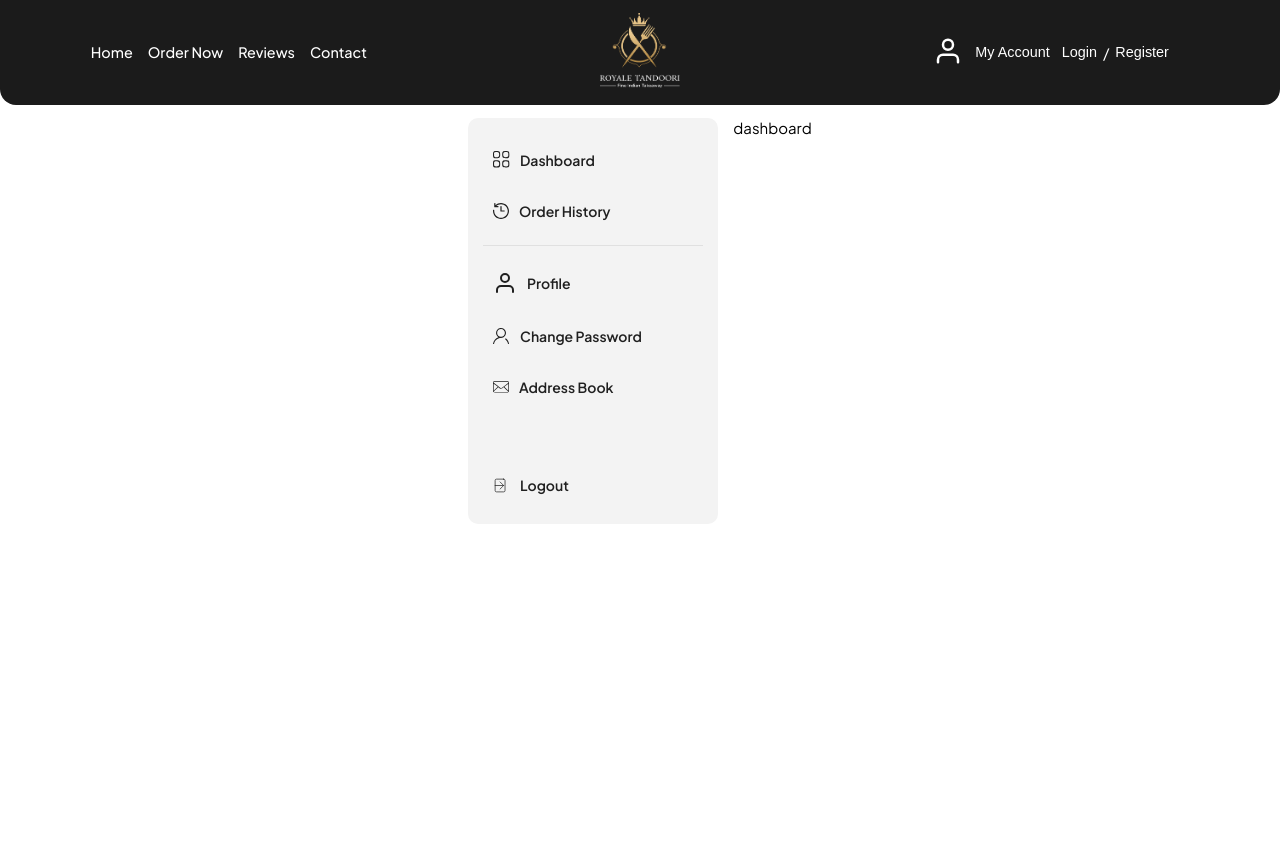
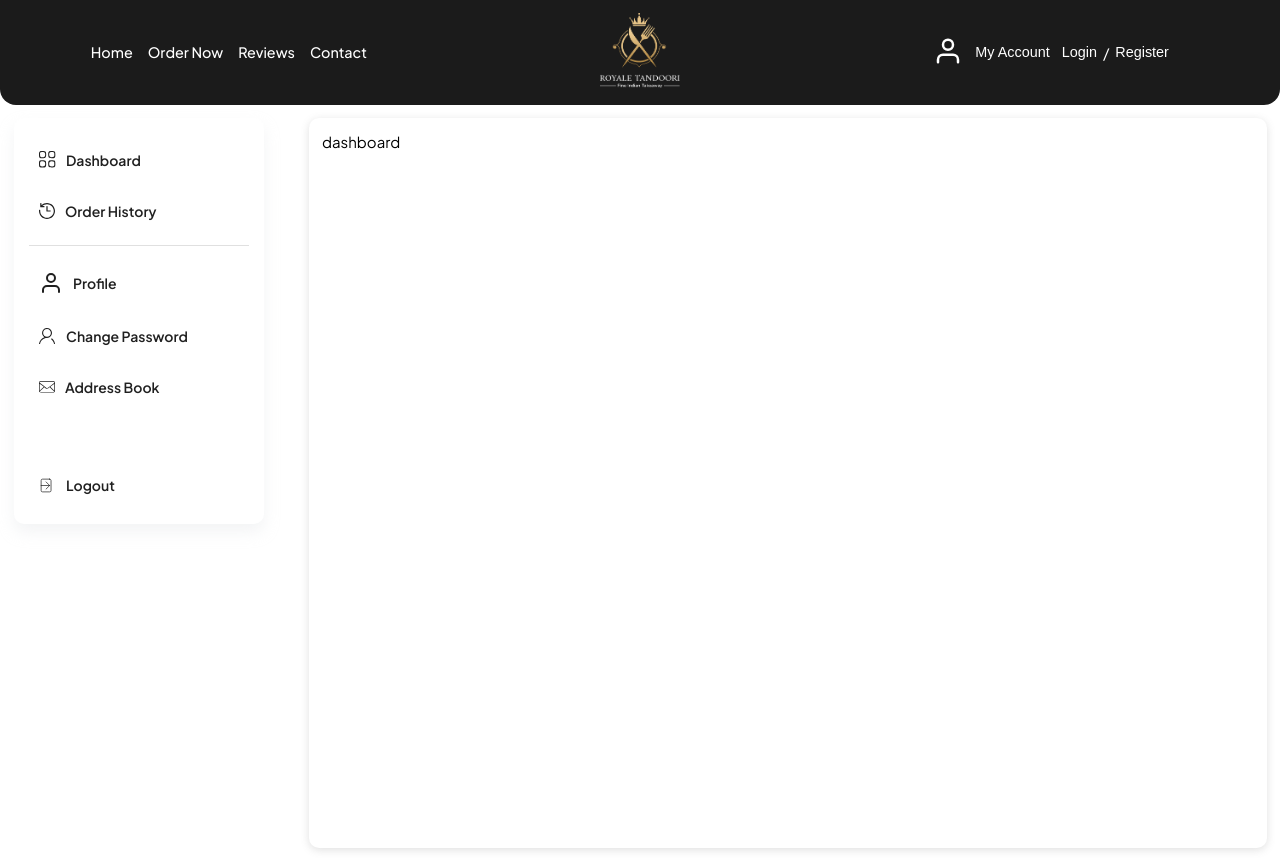
Before and after one commit to asimrasheed533/Royale-web, a Next.js app: page /dashboard in a window 1280 px wide. Before the commit the page ends 800 px from the top, so only its background shows below. Built offline with nearby package versions, Linux system fonts and the light colour scheme.

Commit message:
Update myCart.scss

```diff
--- a/src/style/myCart.scss
+++ b/src/style/myCart.scss
@@ -37,25 +37,38 @@
   width: 100%;
   max-width: 1366px;
   display: flex;
-  justify-content: center;
+  justify-content: space-between;
+  gap: 3em;
   margin: 0 auto;
   padding: 0.9em;
-  gap: 1em;
 }
-
+.dashboard__container {
+  width: 100%;
+  max-width: 1366px;
+  display: flex;
+  justify-content: space-between;
+  gap: 3em;
+  margin: 0 auto;
+  padding: 0.9em;
+  width: calc(100% - 30px - 1em);
+  height: calc(100vh - 40px - 2em);
+  // background-color: #ffffff;
+  box-shadow: rgba(99, 99, 99, 0.2) 0px 2px 8px 0px;
+  border-radius: 10px;
+}
 .container__main__markdown * {
   margin: 0.5em 0;
 }
 
-.container__main {
-  width: calc(100% - 60px - 4em);
-  height: 100%;
-  position: relative;
-  background-color: #000000;
-  padding: 0;
-  border-radius: 10px;
-  overflow-y: auto;
-}
+// .container__main {
+//   width: calc(100% - 60px - 4em);
+//   height: 100%;
+//   position: relative;
+//   background-color: #000000;
+//   padding: 0;
+//   border-radius: 10px;
+//   overflow-y: auto;
+// }
 
 .container__main__menu {
   display: flex;
@@ -116,7 +129,7 @@
   min-width: 250px;
   height: fit-content;
   max-height: 90vh;
-  background-color: #f3f3f3;
+  box-shadow: rgba(223, 226, 228, 0.37) 0px 8px 15px;
 }
 // .container__sidebar__subentry__content__sub {
 //   display: flex;
```
